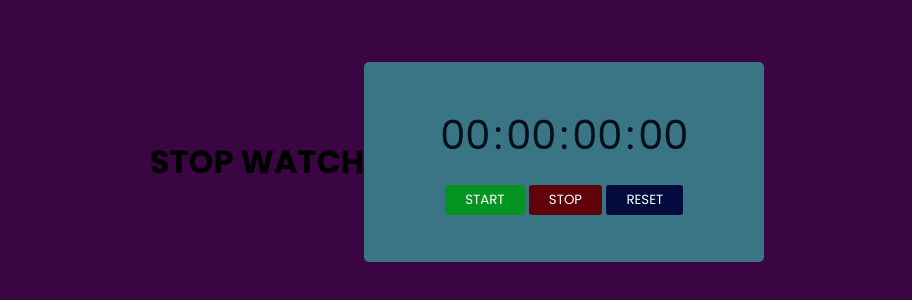
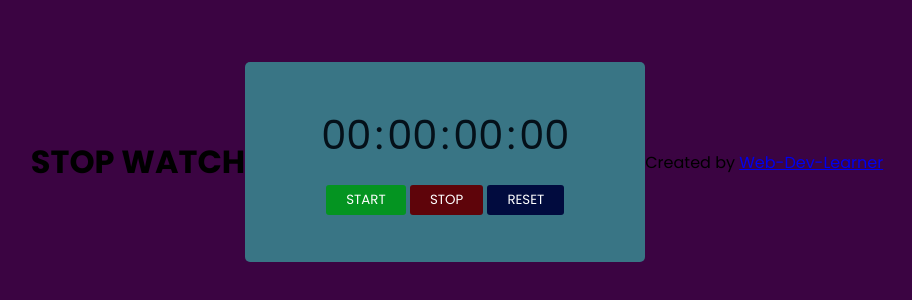
Before and after one commit to Web-Dev-Learner/Stop_Watch, a plain HTML site: page index.html in a window 1280 px wide. Shown: the part 238-538 px from the top of the page, without its empty margins (183-1095 px from the left). Drawn offline with Linux system fonts and the light colour scheme.

Commit message:
updated footer

```diff
--- a/index.html
+++ b/index.html
@@ -25,6 +25,11 @@
     </div>
 
     </div>
+
+    <footer>
+        <p> Created  by  <a href="https://github.com/Web-Dev-Learner" target="_blank" rel="noopener noreferrer">Web-Dev-Learner</a></p>
+    </footer>
+
     <script src="index.js"></script>
 
 </body>
```
